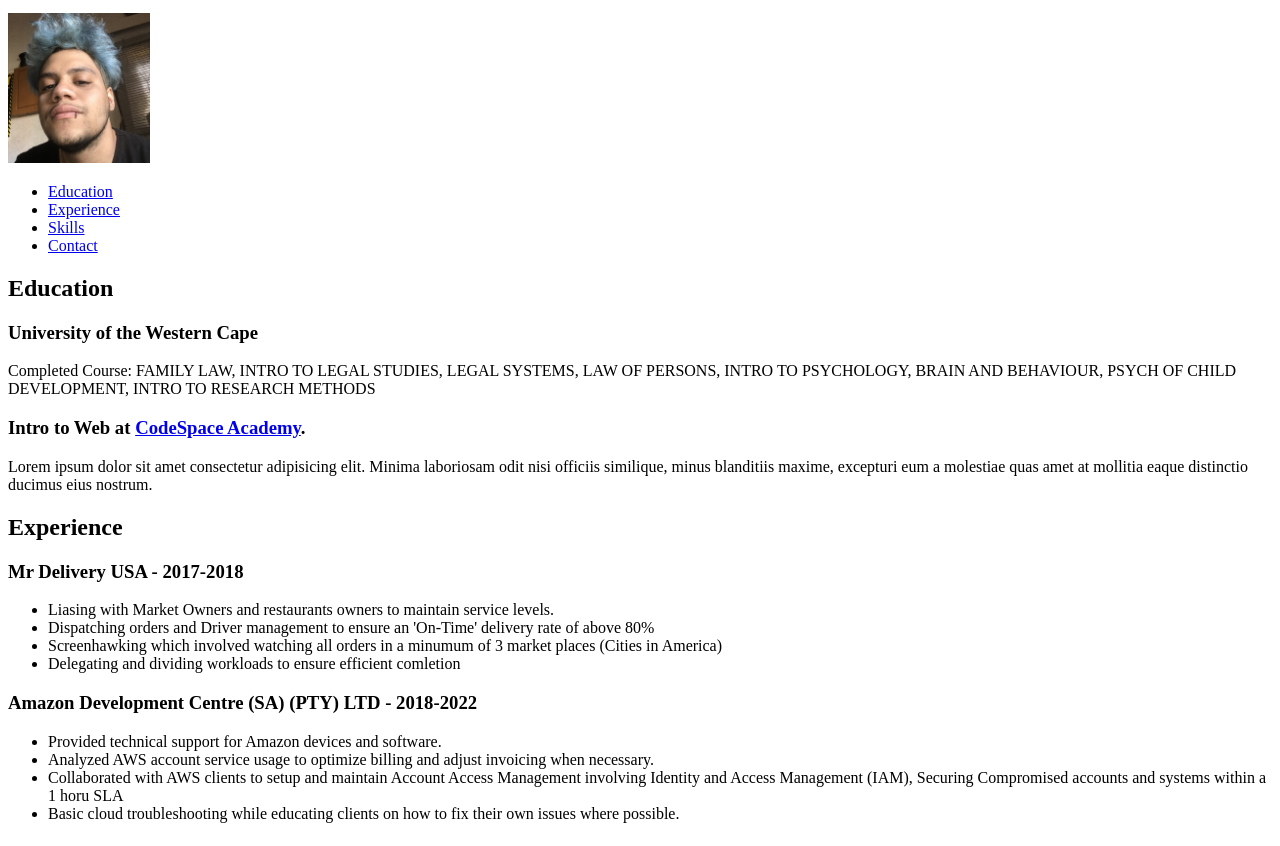
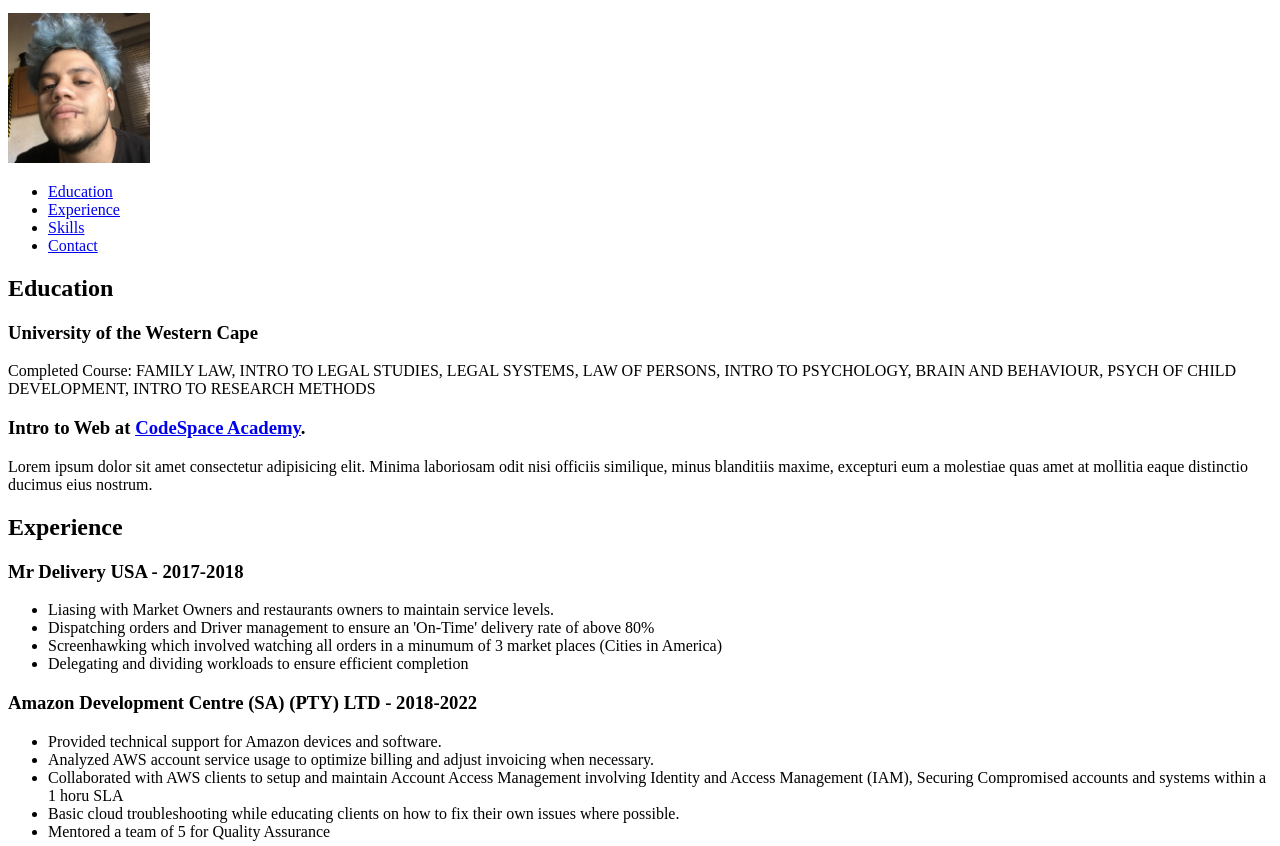
Before and after one commit to BlazeTheGr8/my-digital-resume, a plain HTML site: page resume3.html in a window 1280 px wide. Shown: the part 101-947 px from the top of the page. Drawn offline with Linux system fonts and the light colour scheme.

Commit message:
added job desc

```diff
--- a/resume3.html
+++ b/resume3.html
@@ -45,7 +45,7 @@
         <li>Liasing with Market Owners and restaurants owners to maintain service levels.</li>
         <li>Dispatching orders and Driver management to ensure an 'On-Time' delivery rate of above 80% </li>
         <li>Screenhawking which involved watching all orders in a minumum of 3 market places (Cities in America)</li>
-        <li>Delegating and dividing workloads to ensure efficient comletion</li>
+        <li>Delegating and dividing workloads to ensure efficient completion</li>
     </ul>
 
     <h3>Amazon Development Centre (SA) (PTY) LTD - 2018-2022</h3>
@@ -54,6 +54,7 @@
         <li>Analyzed AWS account service usage to optimize billing and adjust invoicing when necessary.</li>
         <li>Collaborated with AWS clients to setup and maintain Account Access Management involving Identity and Access Management (IAM), Securing Compromised accounts and systems within a 1 horu SLA </li>
         <li>Basic cloud troubleshooting while educating clients on how to fix their own issues where possible. </li>
+        <li>Mentored a team of 5 for Quality Assurance </li>
     </ul>
 
     <h2 id="skills">Skills</h2>
```
